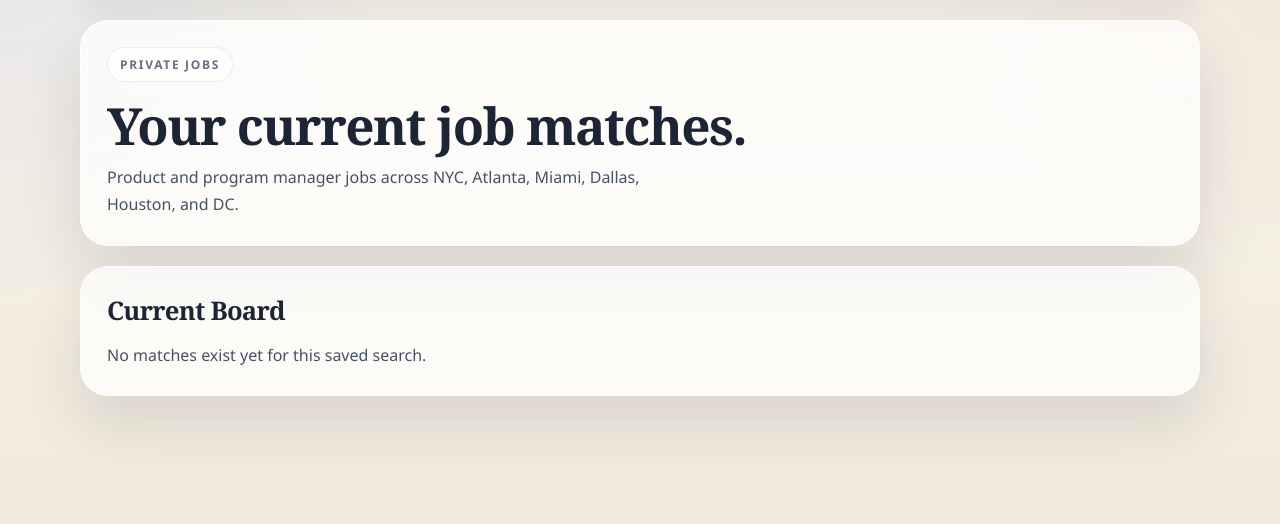
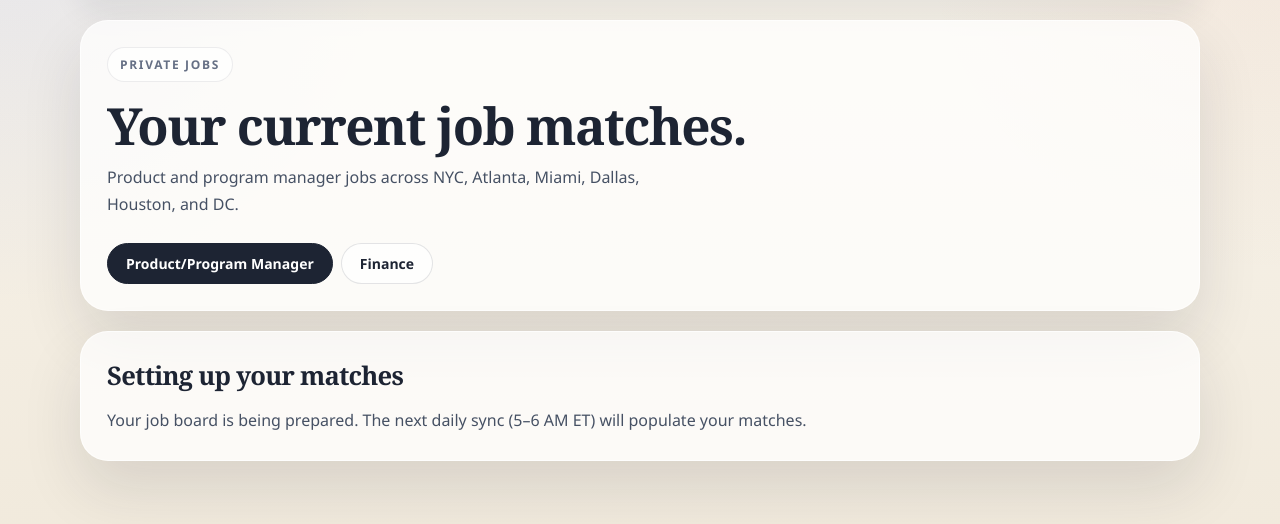
Before and after one commit to divinedavis/JordansJobFinder, a Flask app: page /dashboard in a window 1280 px wide. Shown: the part 87-611 px from the top of the page. Run offline with Flask 3, Linux system fonts and the light colour scheme; the visitor is signed in with stand-in values (Sample User, id 1); tables that the repository leaves empty hold one stand-in row (values such as "Sample post"); some libraries are stand-ins or nearby versions.

Commit message:
Phase 1: add Finance tab scaffolding (schema + UI)
Foundation for the Finance vertical. The dashboard now has tabs at the
top \(Product/Program Manager + Finance\). PM tab keeps existing
behavior; Finance tab renders a 'coming soon' placeholder until phase 2
ships the scraper.

Schema migration \(migrate_phase1.py, run separately\):
- saved_searches rebuilt: drops user_id UNIQUE for \(user_id, vertical\)
  UNIQUE; adds vertical TEXT default 'pm'; replaces city_1..city_6
  columns with cities JSON. Existing rows backfilled.
- jobs.vertical TEXT default 'pm' added + indexed.

Code:
- User.saved_search becomes a property that returns the PM-vertical
  search; new User.saved_search_for\(vertical\) helper + saved_searches
  list relationship.
- All call sites \(sync, routes, results, searches, templates\) read
  cities from the JSON list instead of city_1..city_3.
- rebuild_matches gates matches by job.vertical == search.vertical.
- Tests updated for new schema.

Co-Authored-By: Claude Opus 4.7 (1M context) <noreply@anthropic.com>

```diff
--- a/app/models.py
+++ b/app/models.py
@@ -1,7 +1,7 @@
 from datetime import datetime, timezone
 from typing import Optional
 
-from sqlalchemy import Boolean, DateTime, ForeignKey, Integer, String, Text, UniqueConstraint
+from sqlalchemy import JSON, Boolean, DateTime, ForeignKey, Integer, String, Text, UniqueConstraint
 from sqlalchemy.orm import Mapped, mapped_column, relationship
 from werkzeug.security import check_password_hash, generate_password_hash
 
@@ -29,12 +29,21 @@ class User(TimestampMixin, Base):
     password_hash: Mapped[Optional[str]] = mapped_column(String(255), nullable=True)
     is_active: Mapped[bool] = mapped_column(Boolean, default=True)
 
-    saved_search: Mapped[Optional["SavedSearch"]] = relationship(
+    saved_searches: Mapped[list["SavedSearch"]] = relationship(
         back_populates="user",
-        uselist=False,
         cascade="all, delete-orphan",
         passive_deletes=True,
     )
+
+    def saved_search_for(self, vertical: str) -> Optional["SavedSearch"]:
+        for search in self.saved_searches:
+            if search.vertical == vertical:
+                return search
+        return None
+
+    @property
+    def saved_search(self) -> Optional["SavedSearch"]:
+        return self.saved_search_for("pm")
     subscription: Mapped[Optional["Subscription"]] = relationship(
         back_populates="user",
         uselist=False,
@@ -85,21 +94,18 @@ class Subscription(TimestampMixin, Base):
 
 class SavedSearch(TimestampMixin, Base):
     __tablename__ = "saved_searches"
+    __table_args__ = (UniqueConstraint("user_id", "vertical", name="uq_saved_search_user_vertical"),)
 
     id: Mapped[int] = mapped_column(primary_key=True)
-    user_id: Mapped[int] = mapped_column(ForeignKey("users.id", ondelete="CASCADE"), unique=True)
+    user_id: Mapped[int] = mapped_column(ForeignKey("users.id", ondelete="CASCADE"), index=True)
+    vertical: Mapped[str] = mapped_column(String(32), default="pm", index=True)
     title_slug: Mapped[str] = mapped_column(String(64), index=True)
     experience_bucket: Mapped[str] = mapped_column(String(16))
-    city_1: Mapped[str] = mapped_column(String(128))
-    city_2: Mapped[str] = mapped_column(String(128))
-    city_3: Mapped[str] = mapped_column(String(128))
-    city_4: Mapped[str] = mapped_column(String(128), default="")
-    city_5: Mapped[str] = mapped_column(String(128), default="")
-    city_6: Mapped[str] = mapped_column(String(128), default="")
+    cities: Mapped[list[str]] = mapped_column(JSON, default=list)
     is_paid_city_override: Mapped[bool] = mapped_column(Boolean, default=False)
     change_count: Mapped[int] = mapped_column(Integer, default=0)
 
-    user: Mapped["User"] = relationship(back_populates="saved_search")
+    user: Mapped["User"] = relationship(back_populates="saved_searches")
     matches: Mapped[list["JobMatch"]] = relationship(
         back_populates="saved_search",
         cascade="all, delete-orphan",
@@ -128,6 +134,7 @@ class Job(TimestampMixin, Base):
     experience_min: Mapped[Optional[int]] = mapped_column(Integer, nullable=True)
     experience_max: Mapped[Optional[int]] = mapped_column(Integer, nullable=True)
     is_technical: Mapped[bool] = mapped_column(Boolean, default=False)
+    vertical: Mapped[str] = mapped_column(String(32), default="pm", index=True)
     found_at: Mapped[datetime] = mapped_column(DateTime(timezone=True), default=utc_now)
 
     matches: Mapped[list["JobMatch"]] = relationship(
--- a/app/results.py
+++ b/app/results.py
@@ -94,7 +94,7 @@ def preview_matches(saved_search) -> list[dict]:
         return []
 
     cutoff = datetime.now(timezone.utc).replace(hour=0, minute=0, second=0, microsecond=0, tzinfo=None) - timedelta(days=2)
-    cities = set(choose_cities(saved_search.city_1, saved_search.city_2, saved_search.city_3))
+    cities = {c for c in (saved_search.cities or []) if c}
     matches = []
     for job in normalized_shared_jobs():
         posted_at = job.get("posted_at")
--- a/app/routes.py
+++ b/app/routes.py
@@ -157,14 +157,17 @@ def sign_in():
         # required by the schema but ignored by the superuser matching branch.
         db.add(SavedSearch(
             user_id=user.id,
+            vertical="pm",
             title_slug="technical-product-manager",
             experience_bucket="7-9",
-            city_1="New York, NY",
-            city_2="Atlanta, GA",
-            city_3="Miami, FL",
-            city_4="Dallas, TX",
-            city_5="Houston, TX",
-            city_6="Washington, DC",
+            cities=[
+                "New York, NY",
+                "Atlanta, GA",
+                "Miami, FL",
+                "Dallas, TX",
+                "Houston, TX",
+                "Washington, DC",
+            ],
             is_paid_city_override=False,
         ))
         db.commit()
@@ -231,6 +234,13 @@ def login():
     )
 
 
+VERTICAL_LABELS = {
+    "pm": "Product/Program Manager",
+    "finance": "Finance",
+}
+VERTICAL_ORDER = ["pm", "finance"]
+
+
 @web.get("/dashboard")
 def dashboard():
     user = require_user()
@@ -239,9 +249,12 @@ def dashboard():
 
     db = get_db()
     user = db.get(User, user.id)
-    saved_search = user.saved_search
-    matches = load_db_matches(saved_search)
-    preview = preview_matches(saved_search) if not matches else []
+    active_tab = request.args.get("tab", "pm")
+    if active_tab not in VERTICAL_LABELS:
+        active_tab = "pm"
+    saved_search = user.saved_search_for(active_tab)
+    matches = load_db_matches(saved_search) if active_tab == "pm" else []
+    preview = preview_matches(saved_search) if (active_tab == "pm" and saved_search and not matches) else []
     return render_template(
         "dashboard.html",
         user=user,
@@ -250,6 +263,9 @@ def dashboard():
         preview_matches=preview,
         grouped_matches=group_matches_by_city(matches) if matches else {},
         title_labels=TITLE_LABELS,
+        active_tab=active_tab,
+        tab_labels=VERTICAL_LABELS,
+        tab_order=VERTICAL_ORDER,
     )
 
 
@@ -400,7 +416,7 @@ def saved_search():
             search = user.saved_search
             search.change_count += 1
         else:
-            search = SavedSearch(user_id=user.id)
+            search = SavedSearch(user_id=user.id, vertical="pm")
             db.add(search)
 
         is_paid_city_override = requires_paid_city_override(selected_cities, user.email)
@@ -410,7 +426,7 @@ def saved_search():
 
         search.title_slug = title_slug
         search.experience_bucket = experience_bucket
-        search.city_1, search.city_2, search.city_3 = selected_cities
+        search.cities = list(selected_cities)
         search.is_paid_city_override = is_paid_city_override
         db.commit()
         flash("Saved search updated.", "success")
--- a/app/searches.py
+++ b/app/searches.py
@@ -58,6 +58,5 @@ def can_change_search(change_count: int, unlimited_changes_unlocked: bool, user_
 
 
 def revert_to_free_cities(saved_search) -> None:
-    cities = default_cities()
-    saved_search.city_1, saved_search.city_2, saved_search.city_3 = cities
+    saved_search.cities = default_cities()
     saved_search.is_paid_city_override = False
--- a/app/sync.py
+++ b/app/sync.py
@@ -50,8 +50,10 @@ def rebuild_matches() -> int:
     created = 0
 
     for search in saved_searches:
-        allowed_cities = {c for c in [search.city_1, search.city_2, search.city_3, search.city_4, search.city_5, search.city_6] if c}
+        allowed_cities = {c for c in (search.cities or []) if c}
         for job in jobs:
+            if job.vertical != search.vertical:
+                continue
             city_display = {
                 "nyc": "New York, NY",
                 "atlanta": "Atlanta, GA",
--- a/app/templates/base.html
+++ b/app/templates/base.html
@@ -211,6 +211,23 @@
     .button.danger, button.button.danger {
       background: var(--danger);
       border-color: var(--danger);
+    }
+    .tab-pill {
+      display: inline-flex;
+      align-items: center;
+      padding: 10px 18px;
+      border-radius: 999px;
+      border: 1px solid rgba(29, 36, 51, 0.12);
+      background: rgba(255, 255, 255, 0.72);
+      color: var(--ink);
+      font-size: 14px;
+      font-weight: 600;
+      text-decoration: none;
+    }
+    .tab-pill.active {
+      background: var(--ink);
+      color: #fff;
+      border-color: var(--ink);
     }
     .button-row {
       display: flex;
--- a/app/templates/dashboard.html
+++ b/app/templates/dashboard.html
@@ -7,11 +7,35 @@
     <span class="eyebrow">Private Jobs</span>
     <h1>Your current job matches.</h1>
     <p style="margin-top: 14px; max-width: 62ch;">
-      Product and program manager jobs across NYC, Atlanta, Miami, Dallas, Houston, and DC.
+      {% if active_tab == "finance" %}
+        Entry-level finance roles across NYC, Atlanta, Miami, Dallas, Houston, DC, plus York PA, Lancaster PA, Philadelphia PA, Harrisburg PA, and Baltimore MD.
+      {% else %}
+        Product and program manager jobs across NYC, Atlanta, Miami, Dallas, Houston, and DC.
+      {% endif %}
     </p>
+
+    <nav class="tab-nav" style="margin-top: 24px; display: flex; gap: 8px; flex-wrap: wrap;">
+      {% for slug in tab_order %}
+        <a
+          href="{{ url_for('web.dashboard') }}?tab={{ slug }}"
+          class="tab-pill{% if slug == active_tab %} active{% endif %}"
+        >{{ tab_labels[slug] }}</a>
+      {% endfor %}
+    </nav>
   </section>
 
-  {% if not saved_search %}
+  {% if active_tab == "finance" %}
+    <section class="panel">
+      <h2>Finance board — coming soon</h2>
+      <p style="margin-top: 12px; max-width: 62ch;">
+        Scraping is being wired up for investment banking, FP&amp;A, Big 4 audit, and commercial banking analyst roles
+        across the same metros plus the four PA cities and Baltimore.
+      </p>
+      <p class="muted" style="margin-top: 12px;">
+        Check back after the next daily run. No setup needed on your end — the Finance tab will auto-populate.
+      </p>
+    </section>
+  {% elif not saved_search %}
     <section class="panel">
       <h2>Setting up your matches</h2>
       <p>Your job board is being prepared. The next daily sync (5&ndash;6 AM ET) will populate your matches.</p>
--- a/app/templates/saved_search.html
+++ b/app/templates/saved_search.html
@@ -42,7 +42,7 @@
           <label for="city_1">City 1</label>
           <select id="city_1" name="city_1" required>
             {% for option in city_options %}
-              <option value="{{ option.slug }}" {% if (saved_search and saved_search.city_1 == option.label) or (not saved_search and free_cities[0] == option.label) %}selected{% endif %}>
+              <option value="{{ option.slug }}" {% if (saved_search and saved_search.cities and saved_search.cities|length > 0 and saved_search.cities[0] == option.label) or (not saved_search and free_cities[0] == option.label) %}selected{% endif %}>
                 {{ option.label }}
               </option>
             {% endfor %}
@@ -52,7 +52,7 @@
           <label for="city_2">City 2</label>
           <select id="city_2" name="city_2" required>
             {% for option in city_options %}
-              <option value="{{ option.slug }}" {% if (saved_search and saved_search.city_2 == option.label) or (not saved_search and free_cities[1] == option.label) %}selected{% endif %}>
+              <option value="{{ option.slug }}" {% if (saved_search and saved_search.cities and saved_search.cities|length > 1 and saved_search.cities[1] == option.label) or (not saved_search and free_cities[1] == option.label) %}selected{% endif %}>
                 {{ option.label }}
               </option>
             {% endfor %}
@@ -62,7 +62,7 @@
           <label for="city_3">City 3</label>
           <select id="city_3" name="city_3" required>
             {% for option in city_options %}
-              <option value="{{ option.slug }}" {% if (saved_search and saved_search.city_3 == option.label) or (not saved_search and free_cities[2] == option.label) %}selected{% endif %}>
+              <option value="{{ option.slug }}" {% if (saved_search and saved_search.cities and saved_search.cities|length > 2 and saved_search.cities[2] == option.label) or (not saved_search and free_cities[2] == option.label) %}selected{% endif %}>
                 {{ option.label }}
               </option>
             {% endfor %}
--- a/app/templates/settings.html
+++ b/app/templates/settings.html
@@ -49,7 +49,7 @@
           </div>
           <div class="list-item">
             <span>Cities</span>
-            <strong>{{ saved_search.city_1 }}, {{ saved_search.city_2 }}, {{ saved_search.city_3 }}</strong>
+            <strong>{{ (saved_search.cities or []) | join(", ") }}</strong>
           </div>
           <div class="list-item">
             <span>Changes Used</span>
```
Also changed, not shown: tests/test_auth.py (+2 -5 lines), tests/test_resumes.py (+7 -5 lines).
